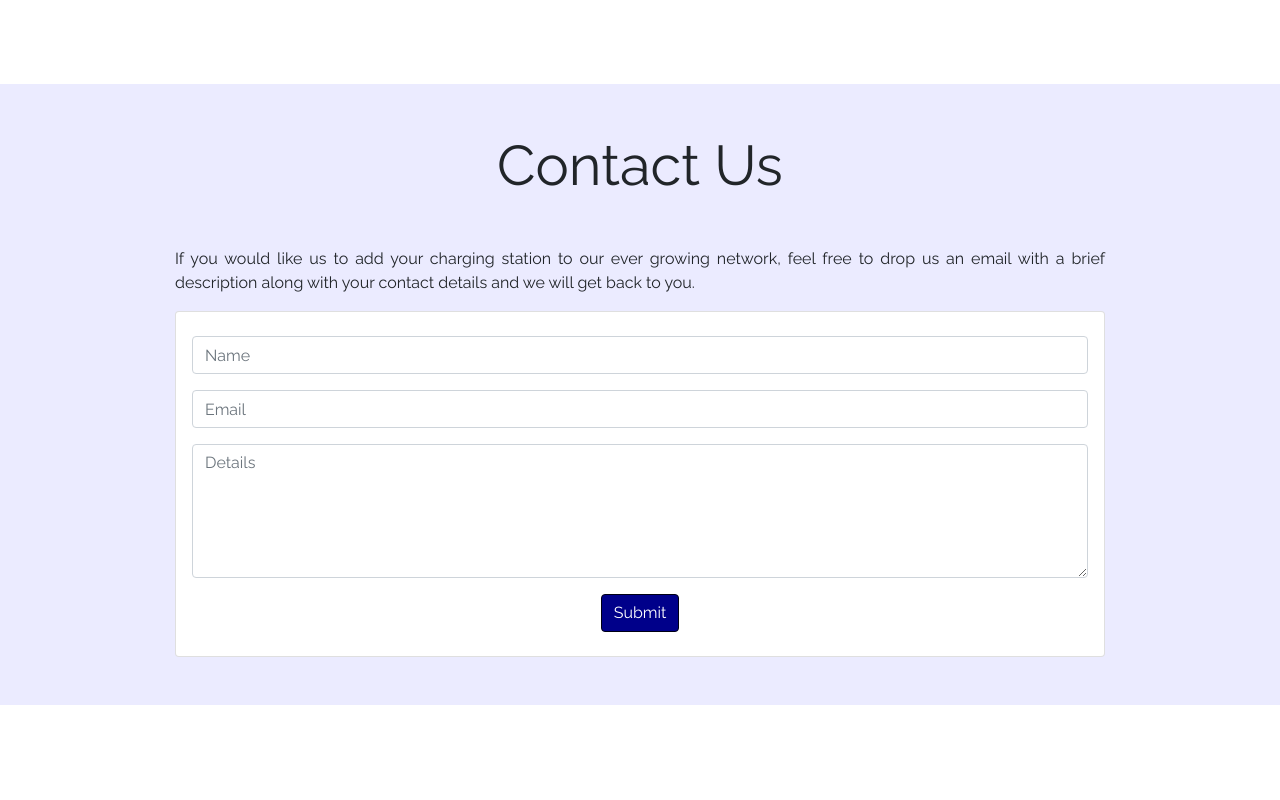
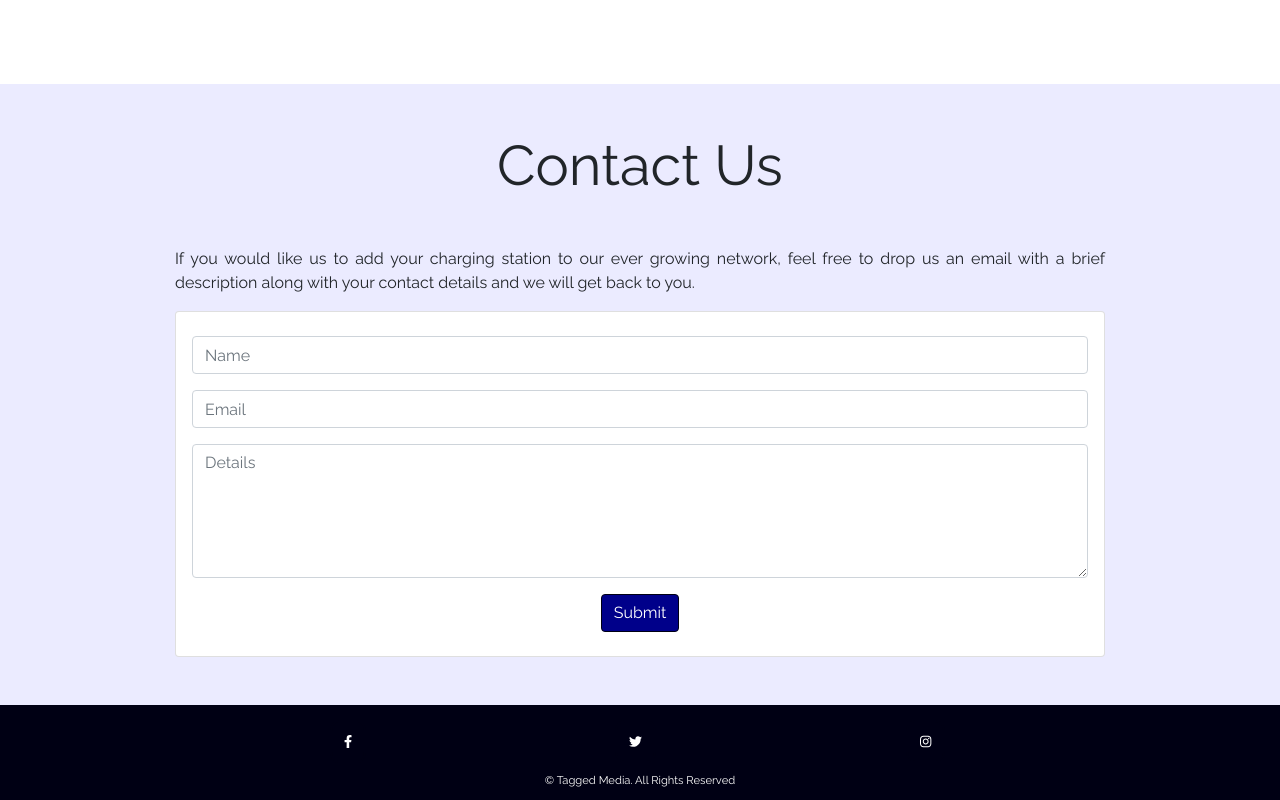
Before and after one commit to juliancameron79/ev, a React (Create React App) app: page / in a window 1280 px wide. Shown: the part 1108-1908 px from the top of the page. Before the commit the page ends 1813 px from the top, so only its background shows below. Built offline with nearby package versions, Linux system fonts and the light colour scheme.

Commit message:
Basic layout completed for footer component

```diff
--- a/package.json
+++ b/package.json
@@ -4,6 +4,7 @@
   "private": true,
   "dependencies": {
     "@fortawesome/fontawesome-svg-core": "^1.2.35",
+    "@fortawesome/free-brands-svg-icons": "^5.15.3",
     "@fortawesome/free-solid-svg-icons": "^5.15.3",
     "@fortawesome/react-fontawesome": "^0.1.14",
     "@testing-library/jest-dom": "^5.14.1",
--- a/src/App.css
+++ b/src/App.css
@@ -192,3 +192,55 @@ p.lead-contact-us-text {
 }
 
 /******************************* FOOTER *******************************/
+
+.footer {
+  background-color: var(--primary-dark-navy-blue);
+  height: auto;
+}
+
+.copyright {
+  color: var(--primary-white);
+  font-size: 0.7rem;
+  margin: 0.2rem;
+  display: flex;
+  justify-content: center;
+}
+
+.social-icons-list-items {
+  display: inline-block;
+  margin-right: 5px;
+}
+
+ul.social-icons {
+  margin-bottom: 8px;
+}
+
+.social-icons li a {
+  margin-bottom: 0;
+  width: 32px;
+  height: 32px;
+  padding: 12px;
+  border-radius: 25%;
+  font-size: 13px;
+  line-height: 7px;
+  text-align: center;
+  color: #fff;
+  border: 2px solid var(--primary-dark-navy-blue);
+  -moz-transition: all 0.35s ease-in-out;
+  -webkit-transition: all 0.35s ease-in-out;
+  -o-transition: all 0.35s ease-in-out;
+}
+
+.social-icons li a:hover {
+  border: 2px solid var(--primary-white);
+}
+
+.social-icons {
+  padding: 0;
+  display: flex;
+  justify-content: space-evenly;
+}
+
+h5.footer-contact-title {
+  font-weight: 300;
+}
--- a/src/App.js
+++ b/src/App.js
@@ -3,6 +3,7 @@ import Navbar from "./component/Navbar";
 import Header from "./component/Header";
 import About from "./component/About";
 import ContactUs from "./component/ContactUs";
+import Footer from "./component/Footer";
 
 function App() {
   return (
@@ -11,6 +12,7 @@ function App() {
       <Header></Header>
       <About></About>
       <ContactUs></ContactUs>
+      <Footer></Footer>
     </>
   );
 }
--- /dev/null
+++ b/src/component/Footer.js
@@ -0,0 +1,46 @@
+import React from "react";
+import { FontAwesomeIcon } from "@fortawesome/react-fontawesome";
+import { faTwitter, faFacebookF, faInstagram } from "@fortawesome/free-brands-svg-icons";
+
+const Footer = () => {
+  return (
+    <footer className="footer mt-auto">
+      <div className="container">
+        <div className="row">
+          <div className="col-md-12 follow-us-container pt-4">
+            <ul className="social-icons">
+              <li className="social-icons-list-items">
+                <a target="_blank" href="#">
+                  <FontAwesomeIcon className="footer-icon" icon={faFacebookF}></FontAwesomeIcon>
+                  <span className="sr-only">Facebook</span>
+                </a>
+              </li>
+              <li className="social-icons-list-items">
+                <a target="_blank" href="#">
+                  <FontAwesomeIcon className="footer-icon" icon={faTwitter}></FontAwesomeIcon>
+                  <span className="sr-only">Twitter</span>
+                </a>
+              </li>
+              <li className="social-icons-list-items">
+                <a target="_blank" href="#">
+                  <FontAwesomeIcon className="footer-icon" icon={faInstagram}></FontAwesomeIcon>
+                  <span className="sr-only">Instagram</span>
+                </a>
+              </li>
+            </ul>
+          </div>
+        </div>
+        <div className="row">
+          <div className="col-12 my-2">
+            <p className="copyright">
+              &copy; Tagged Media
+              <script type="text/JavaScript">document.write(new Date().getFullYear());</script>. All Rights Reserved
+            </p>
+          </div>
+        </div>
+      </div>
+    </footer>
+  );
+};
+
+export default Footer;
```
Also changed, not shown: 1 other file (tests, documents, lock files or other folders).
